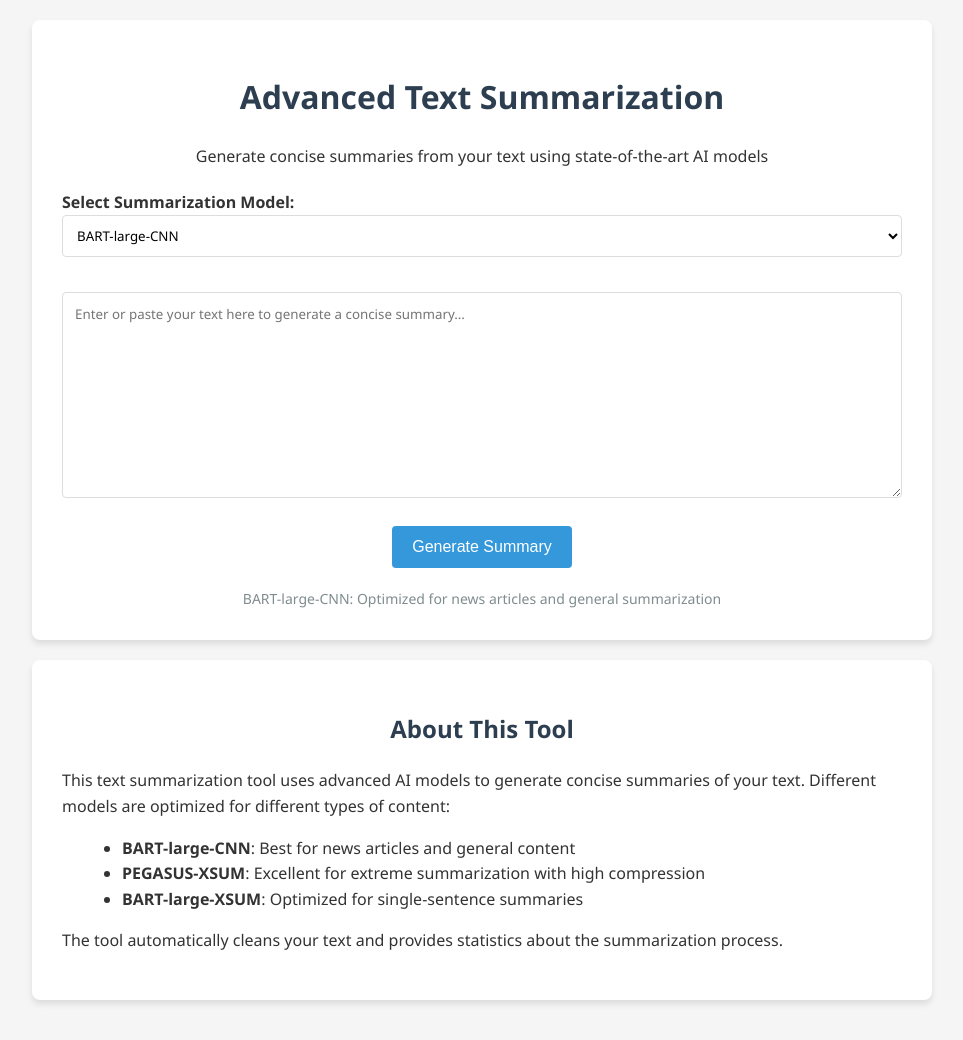
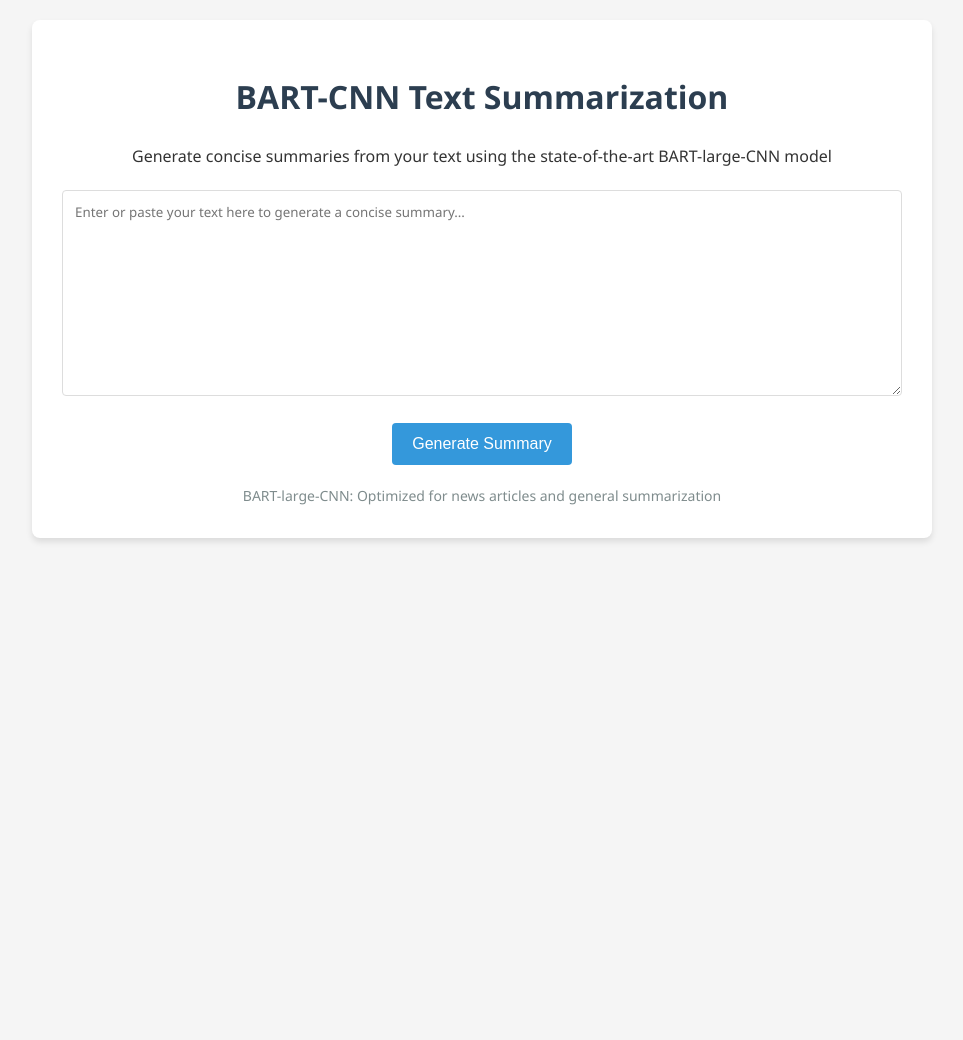
Before and after one commit to Nikhil383/summarization, a Flask app: page / in a window 1280 px wide. Shown: the whole page, without its empty margins (158-1121 px from the left). After the commit the page ends 542 px from the top, so only its background shows below. Run offline with Flask 3, Linux system fonts and the light colour scheme.

Commit message:
files update

```diff
--- a/app.py
+++ b/app.py
@@ -6,7 +6,7 @@ import time
 
 # Import custom modules
 from utils.text_processor import clean_text, count_words, calculate_compression_ratio
-from utils.model_manager import summarize_text, get_model_config, AVAILABLE_MODELS, DEFAULT_MODEL
+from utils.model_manager import summarize_text, get_model_info, MODEL_CONFIG
 
 # Configure logging
 logging.basicConfig(
@@ -26,10 +26,9 @@ app.config['MAX_CONTENT_LENGTH'] = 1 * 1024 * 1024  # Limit uploads to 1MB
 
 @app.route('/', methods=['GET'])
 def index():
-    # Pass available models to the template
-    models = [{'id': model_id, 'name': config['name']}
-              for model_id, config in AVAILABLE_MODELS.items()]
-    return render_template('index.html', models=models, default_model=DEFAULT_MODEL)
+    # Get model info
+    model_info = get_model_info()
+    return render_template('index.html', model_info=model_info)
 
 @app.route('/summarize', methods=['POST'])
 def summarize():
@@ -37,13 +36,12 @@ def summarize():
 
     # Get form data
     text = request.form.get('text', '')
-    model_name = request.form.get('model', DEFAULT_MODEL)
 
     # Clean the text
     cleaned_text = clean_text(text)
 
     # Generate summary
-    summary = summarize_text(cleaned_text, model_name)
+    summary = summarize_text(cleaned_text)
 
     # Calculate statistics
     original_word_count = count_words(cleaned_text)
@@ -52,11 +50,10 @@ def summarize():
     processing_time = round(time.time() - start_time, 2)
 
     # Get model info
-    model_config = get_model_config(model_name)
-    model_display_name = model_config['name']
+    model_info = get_model_info()
 
     # Log the request
-    logger.info(f"Summarized text with {original_word_count} words using {model_display_name} model")
+    logger.info(f"Summarized text with {original_word_count} words using {model_info['name']} model")
 
     return render_template(
         'result.html',
@@ -66,7 +63,7 @@ def summarize():
         summary_word_count=summary_word_count,
         compression_ratio=compression_ratio,
         processing_time=processing_time,
-        model_name=model_display_name
+        model_name=model_info['name']
     )
 
 @app.route('/api/summarize', methods=['POST'])
@@ -82,13 +79,12 @@ def api_summarize():
 
         # Get parameters
         text = data['text']
-        model_name = data.get('model', DEFAULT_MODEL)
 
         # Clean the text
         cleaned_text = clean_text(text)
 
         # Generate summary
-        summary = summarize_text(cleaned_text, model_name)
+        summary = summarize_text(cleaned_text)
 
         # Calculate statistics
         original_word_count = count_words(cleaned_text)
@@ -100,18 +96,17 @@ def api_summarize():
             'original_word_count': original_word_count,
             'summary_word_count': summary_word_count,
             'compression_ratio': round(compression_ratio * 100),
-            'model': model_name
+            'model': MODEL_CONFIG['name']
         })
     except Exception as e:
         logger.error(f"API error: {str(e)}")
         return jsonify({'error': str(e)}), 500
 
-@app.route('/api/models', methods=['GET'])
-def api_models():
-    """Return information about available models"""
+@app.route('/api/model', methods=['GET'])
+def api_model():
+    """Return information about the model"""
     return jsonify({
-        'models': AVAILABLE_MODELS,
-        'default': DEFAULT_MODEL
+        'model': get_model_info()
     })
 
 @app.errorhandler(413)
@@ -128,8 +123,7 @@ def not_found(error):
 
 if __name__ == '__main__':
     # Log startup information
-    logger.info(f"Starting Text Summarization App with {len(AVAILABLE_MODELS)} available models")
-    logger.info(f"Default model: {DEFAULT_MODEL}")
+    logger.info(f"Starting Text Summarization App with BART-large-CNN model")
     logger.info(f"Running on {'GPU' if torch.cuda.is_available() else 'CPU'}")
 
     app.run(debug=True, host='0.0.0.0', port=int(os.environ.get('PORT', 5000)))
--- a/static/script.js
+++ b/static/script.js
@@ -27,24 +27,4 @@ document.addEventListener('DOMContentLoaded', function() {
             });
         });
     });
-
-    // Model selection handling
-    const modelSelect = document.getElementById('model-select');
-    if (modelSelect) {
-        modelSelect.addEventListener('change', function() {
-            const modelInfo = document.getElementById('model-info');
-            if (modelInfo) {
-                const selectedModel = this.value;
-
-                // Update model info based on selection
-                if (selectedModel === 'facebook/bart-large-cnn') {
-                    modelInfo.textContent = 'BART-large-CNN: Optimized for news articles and general summarization';
-                } else if (selectedModel === 'google/pegasus-xsum') {
-                    modelInfo.textContent = 'PEGASUS-XSUM: Excellent for extreme summarization with high compression';
-                } else if (selectedModel === 'facebook/bart-large-xsum') {
-                    modelInfo.textContent = 'BART-large-XSUM: Fine-tuned for concise, single-sentence summaries';
-                }
-            }
-        });
-    }
 });
--- a/templates/index.html
+++ b/templates/index.html
@@ -3,24 +3,15 @@
 <head>
     <meta charset="UTF-8">
     <meta name="viewport" content="width=device-width, initial-scale=1.0">
-    <title>Advanced Text Summarization</title>
+    <title>BART-CNN Text Summarization</title>
     <link rel="stylesheet" href="{{ url_for('static', filename='styles.css') }}">
 </head>
 <body>
     <div class="container">
-        <h1>Advanced Text Summarization</h1>
-        <p style="text-align: center; margin-bottom: 20px;">Generate concise summaries from your text using state-of-the-art AI models</p>
+        <h1>BART-CNN Text Summarization</h1>
+        <p style="text-align: center; margin-bottom: 20px;">Generate concise summaries from your text using the state-of-the-art BART-large-CNN model</p>
 
         <form id="summarize-form" action="/summarize" method="post">
-            <div style="margin-bottom: 15px;">
-                <label for="model-select"><strong>Select Summarization Model:</strong></label>
-                <select id="model-select" name="model">
-                    {% for model in models %}
-                        <option value="{{ model.id }}" {% if model.id == default_model %}selected{% endif %}>{{ model.name }}</option>
-                    {% endfor %}
-                </select>
-            </div>
-
             <textarea name="text" placeholder="Enter or paste your text here to generate a concise summary..." rows="10" required></textarea>
 
             <button type="submit" id="submit-btn">Generate Summary</button>
@@ -31,23 +22,11 @@
             <p>Generating summary... This may take a few moments.</p>
         </div>
 
-        <div class="model-info" id="model-info">
-            BART-large-CNN: Optimized for news articles and general summarization
+        <div class="model-info">
+            {{ model_info.name }}: {{ model_info.description }}
         </div>
     </div>
 
-    <div class="container" style="margin-top: 20px;">
-        <h2>About This Tool</h2>
-        <p>This text summarization tool uses advanced AI models to generate concise summaries of your text. Different models are optimized for different types of content:</p>
-
-        <ul style="margin-left: 20px;">
-            <li><strong>BART-large-CNN</strong>: Best for news articles and general content</li>
-            <li><strong>PEGASUS-XSUM</strong>: Excellent for extreme summarization with high compression</li>
-            <li><strong>BART-large-XSUM</strong>: Optimized for single-sentence summaries</li>
-        </ul>
-
-        <p>The tool automatically cleans your text and provides statistics about the summarization process.</p>
-    </div>
 
     <script src="{{ url_for('static', filename='script.js') }}"></script>
 </body>
--- a/utils/model_manager.py
+++ b/utils/model_manager.py
@@ -1,7 +1,6 @@
 """
 Model management utilities for the summarization app.
 """
-import os
 import torch
 import logging
 from functools import lru_cache
@@ -9,95 +8,57 @@ from transformers import AutoTokenizer, AutoModelForSeq2SeqLM
 
 logger = logging.getLogger(__name__)
 
-# Available models with their configurations
-AVAILABLE_MODELS = {
-    "facebook/bart-large-cnn": {
-        "name": "BART-large-CNN",
-        "description": "Optimized for news articles and general summarization",
-        "max_length": 142,
-        "min_length": 30,
-        "num_beams": 4,
-        "no_repeat_ngram_size": 3,
-        "early_stopping": True
-    },
-    "google/pegasus-xsum": {
-        "name": "PEGASUS-XSUM",
-        "description": "Excellent for extreme summarization with high compression",
-        "max_length": 128,
-        "min_length": 20,
-        "num_beams": 8,
-        "no_repeat_ngram_size": 3,
-        "early_stopping": True
-    },
-    "facebook/bart-large-xsum": {
-        "name": "BART-large-XSUM",
-        "description": "Fine-tuned for concise, single-sentence summaries",
-        "max_length": 62,
-        "min_length": 15,
-        "num_beams": 6,
-        "no_repeat_ngram_size": 3,
-        "early_stopping": True
-    }
+# Model configuration
+MODEL_NAME = "facebook/bart-large-cnn"
+MODEL_CONFIG = {
+    "name": "BART-large-CNN",
+    "description": "Optimized for news articles and general summarization",
+    "max_length": 142,
+    "min_length": 30,
+    "num_beams": 4,
+    "no_repeat_ngram_size": 3,
+    "early_stopping": True
 }
-
-# Default model
-DEFAULT_MODEL = "facebook/bart-large-cnn"
 
 # Device configuration
 DEVICE = "cuda" if torch.cuda.is_available() else "cpu"
 
-@lru_cache(maxsize=2)  # Cache up to 2 models
-def get_model_and_tokenizer(model_name=DEFAULT_MODEL):
+@lru_cache(maxsize=1)
+def get_model_and_tokenizer():
     """
-    Load and cache model and tokenizer.
-
-    Args:
-        model_name (str): The model identifier
+    Load and cache the BART-large-CNN model and tokenizer.
 
     Returns:
         tuple: (tokenizer, model) tuple
     """
-    if model_name not in AVAILABLE_MODELS:
-        logger.warning(f"Model {model_name} not found in available models. Using default.")
-        model_name = DEFAULT_MODEL
-
-    logger.info(f"Loading model {model_name} on {DEVICE}")
+    logger.info(f"Loading model {MODEL_NAME} on {DEVICE}")
 
     try:
-        tokenizer = AutoTokenizer.from_pretrained(model_name)
-        model = AutoModelForSeq2SeqLM.from_pretrained(model_name).to(DEVICE)
+        tokenizer = AutoTokenizer.from_pretrained(MODEL_NAME)
+        model = AutoModelForSeq2SeqLM.from_pretrained(MODEL_NAME).to(DEVICE)
         return tokenizer, model
     except Exception as e:
-        logger.error(f"Error loading model {model_name}: {str(e)}")
-        # Fallback to default model if the requested one fails
-        if model_name != DEFAULT_MODEL:
-            logger.info(f"Falling back to default model {DEFAULT_MODEL}")
-            return get_model_and_tokenizer(DEFAULT_MODEL)
-        else:
-            raise
+        logger.error(f"Error loading model: {str(e)}")
+        raise
 
-def get_model_config(model_name=DEFAULT_MODEL):
+def get_model_info():
     """
-    Get the configuration for a specific model.
-
-    Args:
-        model_name (str): The model identifier
+    Get information about the model.
 
     Returns:
-        dict: Model configuration
+        dict: Model information
     """
-    if model_name not in AVAILABLE_MODELS:
-        return AVAILABLE_MODELS[DEFAULT_MODEL]
+    return {
+        "name": MODEL_CONFIG["name"],
+        "description": MODEL_CONFIG["description"]
+    }
 
-    return AVAILABLE_MODELS[model_name]
-
-def summarize_text(text, model_name=DEFAULT_MODEL):
+def summarize_text(text):
     """
-    Generate a summary for the given text using the specified model.
+    Generate a summary for the given text using BART-large-CNN.
 
     Args:
         text (str): The text to summarize
-        model_name (str): The model to use for summarization
 
     Returns:
         str: The generated summary
@@ -107,10 +68,7 @@ def summarize_text(text, model_name=DEFAULT_MODEL):
 
     try:
         # Get model and tokenizer
-        tokenizer, model = get_model_and_tokenizer(model_name)
-
-        # Get model configuration
-        config = get_model_config(model_name)
+        tokenizer, model = get_model_and_tokenizer()
 
         # Preprocess text
         inputs = tokenizer(text, max_length=1024, return_tensors="pt", truncation=True).to(DEVICE)
@@ -118,11 +76,11 @@ def summarize_text(text, model_name=DEFAULT_MODEL):
         # Generate summary
         summary_ids = model.generate(
             inputs["input_ids"],
-            max_length=config["max_length"],
-            min_length=config["min_length"],
-            num_beams=config["num_beams"],
-            no_repeat_ngram_size=config["no_repeat_ngram_size"],
-            early_stopping=config["early_stopping"]
+            max_length=MODEL_CONFIG["max_length"],
+            min_length=MODEL_CONFIG["min_length"],
+            num_beams=MODEL_CONFIG["num_beams"],
+            no_repeat_ngram_size=MODEL_CONFIG["no_repeat_ngram_size"],
+            early_stopping=MODEL_CONFIG["early_stopping"]
         )
 
         # Convert summary to text
```
Also changed, not shown: templates/result.html (+0 -14 lines), README.md.
